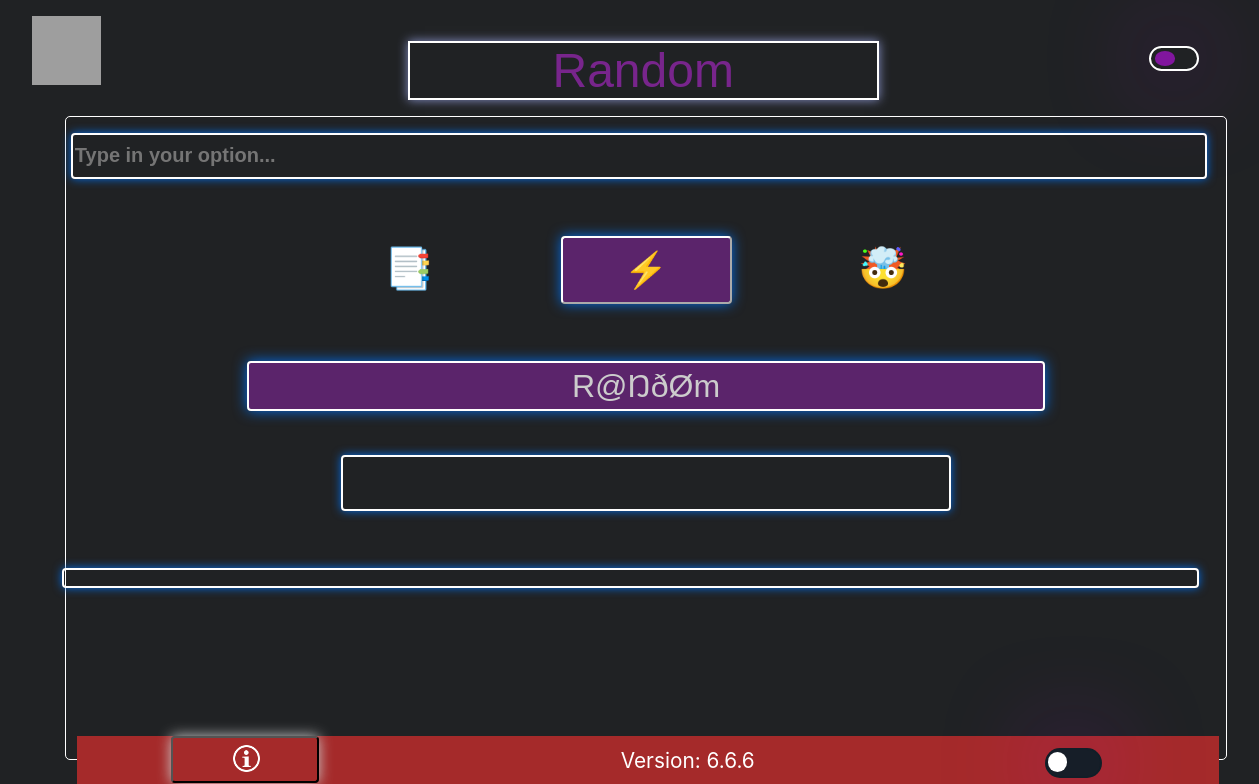
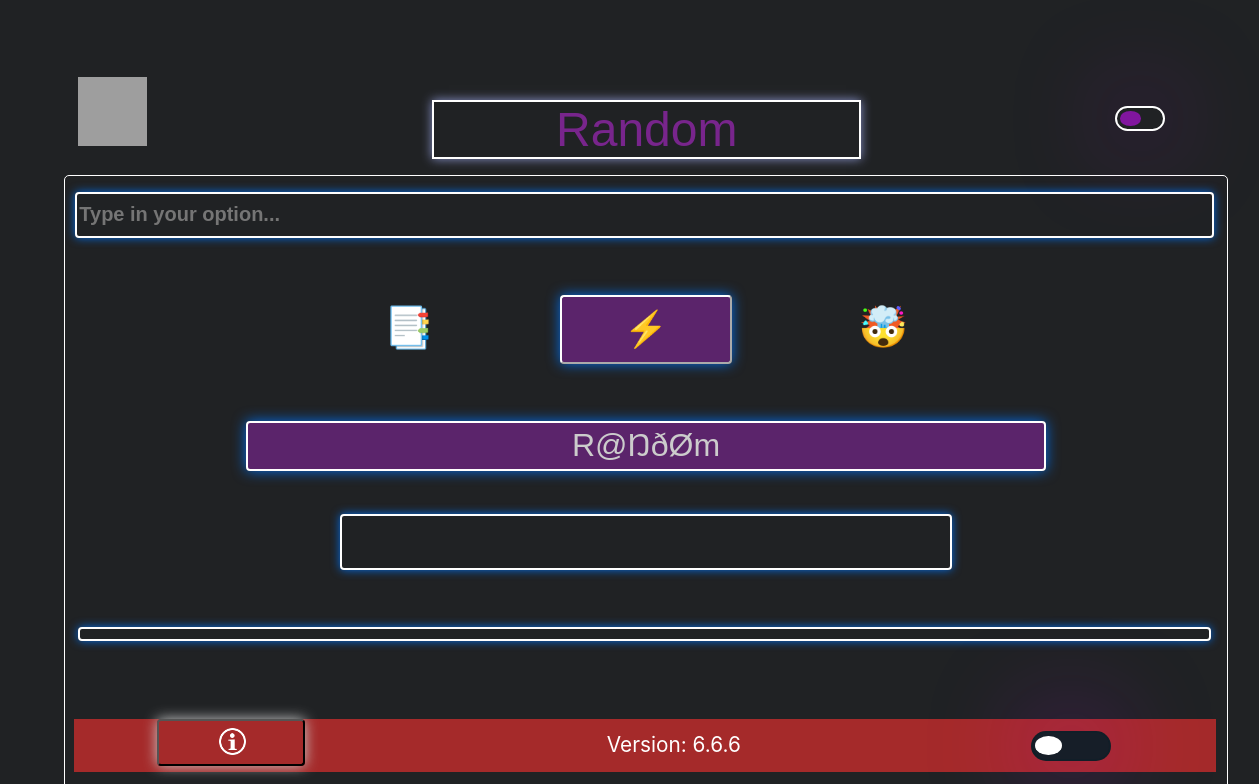
Before and after one commit to JARVIS-source/random-web, a React (Create React App) app: page / in a window 1536 px wide. Shown: the top 784 px of the page, without its empty margins (122-1381 px from the left). Built offline with nearby package versions, Linux system fonts and the light colour scheme; grey boxes are pictures that could not be loaded.

Commit message:
for now done

```diff
--- a/public/index.html
+++ b/public/index.html
@@ -58,7 +58,7 @@
         </div>
     </main>
     <div id="date" class="container textfield-right">
-        <small class="text-muted">{ Stand: 11.03.2021 }</small>
+        <small class="text-muted">{ Stand: 12.03.2021 }</small>
     </div>
     <script src="%PUBLIC_URL%/RaNdOm.js"></script>
 </body>
--- a/public/main.css
+++ b/public/main.css
@@ -92,17 +92,34 @@ body {
 .main-container {
   margin-top: 1rem;
 }
-@media(max-width: 328px){
+
+/* @media
+only screen and (-webkit-min-device-pixel-ratio : 1.5),
+only screen and (min-device-pixel-ratio : 1.5) and (orientation:landscape){
   .nav.container {
       width: 80%;
       margin-left: 17%;
   }
+   .container {
+        width: 100%;
+        margin-left: 0;
+        margin-right: 0;
     }
-
-@media(max-width: 576px){
+} */
+@media(max-width:576px){
   .nav.container {
-      width: 80%;
-      margin-left: 9%;
+    width: 90%;
+    margin-left: 7%;
+}
+  .container {
+      width: 574px;
+  }
+  #infpic {
+    position: relative;
+    margin-left: 2%;
+    margin-top: 1%;
+    width: 32px;
+    height: 32px;
   }
   .container {
     width: 100%;
@@ -134,7 +151,7 @@ body {
 font-size: 150%;
 }
 .footer {
-    margin-left: -0.5%;
+margin-left: -0.95%;
 width: 95%;
 margin-top: 1rem;
 }
@@ -226,29 +243,14 @@ body {
 min-width: 40px;
 }
 }
-@media(min-width: 576px){
+@media(min-width: 768px){
   .nav.container {
-    width: 45%;
-    margin-left: 23%;
+    margin-top: 5%;
+    width: 85%;
+    margin-left: 18%;
 }
   .container {
-      width: 520px;
-  }
-  #infpic {
-    position: relative;
-    margin-left: 2%;
-    margin-top: 1%;
-    width: 32px;
-    height: 32px;
-  }
-}
-@media(min-width: 768px){
-  .nav.container {
-    width: 45%;
-    margin-left: 30%;
-}
-  .container {
-    width: 760px;
+    width: 100%;
 }
   #infpic {
     position: relative;
@@ -259,7 +261,7 @@ body {
   }
   .footer {
     width: 96%;
-    max-width: 1142px;
+   margin-left: 0.5%;
     margin-top: 1rem;
   }
   .display {
@@ -268,23 +270,15 @@ body {
   height: 100%;
   font-size: 300%;
   }
-  #input_box {
-      width: 99%;
-      margin-top: 1rem;
-  }
   .outtodo{
     margin-top: 5%;
-    padding: 8px;
+    padding: 7px;
+    margin-left: -0.25%;
   }
   #input_box {
-    margin-left: -1.21%;
+    margin-left: -0.25%;
     width: 95%;
     margin-top: 1rem;
-  }
-  .outtodo{
-    margin-top: 5%;
-    margin-left: -1.25%;
-    padding: 5px;
   }
 
 #infpic {
@@ -299,11 +293,6 @@ margin-top: 8%;
 width: 45%;
 height: 100%;
 font-size: 150%;
-}
-.footer {
-  margin-left: 0.05%;
-  width: 95%;
-  margin-top: 1rem;
 }
 #info{
   width: 13%;
@@ -389,31 +378,34 @@ font-size: 150%;
 }
 .switch {
 width: 85%;
-height: 33%;
+height: 30%;
 min-width: 40px;
 }
 }
 @media(min-width: 800px){
   .nav.container {
-    width: 80%;
-    margin-left: 27%;
+    width: 70%;
+    margin-left: 2%;
 }
   .container {
-      width: 960px;
+      width: 790px;
   }
 }
 @media(min-width: 970px){
   .nav.container {
     width: 90%;
-    margin-left: 6%;
+    max-width: 900px;
+    margin-left: 7%;
 }
   .container {
-      width: 1140px;
+      width: 90%;
+      max-width: 1142px;
   }
   .footer {
-    width: 96%;
-    max-width: 1142px;
+    width: 88%;
+    max-width: 96%;
     margin-top: 1rem;
+    margin: 1%;
   }
   .display {
   margin-top: 2%;
@@ -460,7 +452,7 @@ min-width: 40px;
     margin-right: 3%;
     margin-top: 2%;
     margin-left: 1%;
-    width: 5%;
+    width: 7%;
     height: 30px;
     top: -11px;
    }
@@ -526,18 +518,293 @@ min-width: 40px;
     min-width: 50px;
     }
 }
-@media(min-width: 1350px){
+@media(min-width: 1100px){
   .nav.container {
-    width: 80%;
-    margin-left: 10%;
+    width: 95%;
+    min-width: 1142px;
+    margin-left: 2%;
+}
+  .container{
+    width: 100%;
+    max-width: 1142px;
   }
 .switch {
   width: 100%;
   height: 30%;
   min-width: 50px;
   }
+  .footer {
+    width: 1142px;
+    margin-top: 1rem;
+    margin: -0.03%;
+  }
+  .outtodo{
+    margin-top: 5%;
+    margin-left: 0.25%;
+    padding: 5px;
+  }
+}
+@media(min-width: 1200px){
+  .nav.container {
+    width: 95%;
+    min-width: 1142px;
+    margin-left: 5%;
+}
+  .container{
+    width: 100%;
+    max-width: 1142px;
+  }
+.switch {
+  width: 100%;
+  height: 30%;
+  min-width: 50px;
+  }
+  .footer {
+    width: 1142px;
+    margin-top: 1rem;
+    margin: -0.03%;
+  }
+  .outtodo{
+    margin-top: 5%;
+    margin-left: 0.25%;
+    padding: 5px;
+  }
+}
+@media(min-width: 1300px){
+  .nav.container {
+    width: 95%;
+    min-width: 1142px;
+    margin-left: 9%;
+}
+  .container{
+    width: 100%;
+    max-width: 1142px;
+  }
+.switch {
+  width: 100%;
+  height: 30%;
+  min-width: 50px;
+  }
+  .footer {
+    width: 1142px;
+    margin-top: 1rem;
+    margin: -0.03%;
+  }
+  .outtodo{
+    margin-top: 5%;
+    margin-left: 0.25%;
+    padding: 5px;
+  }
 }
 
+@media(min-width: 1400px){
+  .nav.container {
+    width: 95%;
+    min-width: 1142px;
+    margin-left: 12%;
+}
+  .container{
+    width: 100%;
+    max-width: 1142px;
+  }
+.switch {
+  width: 100%;
+  height: 30%;
+  min-width: 50px;
+  }
+  .footer {
+    width: 1142px;
+    margin-top: 1rem;
+    margin: -0.05%;
+  }
+  .outtodo{
+    margin-top: 5%;
+    margin-left: 0.25%;
+    padding: 5px;
+  }
+}
+@media(min-width: 1500px){
+  .nav.container {
+    width: 95%;
+    min-width: 1142px;
+    margin-left: 13%;
+}
+  .container{
+    width: 100%;
+    max-width: 1142px;
+  }
+.switch {
+  width: 100%;
+  height: 30%;
+  min-width: 50px;
+  }
+  .footer {
+    width: 1142px;
+    margin-top: 1rem;
+    margin: -0.05%;
+  }
+  .outtodo{
+    margin-top: 5%;
+    margin-left: 0.25%;
+    padding: 5px;
+  }
+}
+@media(min-width: 1600px){
+  .nav.container {
+    width: 95%;
+    min-width: 1142px;
+    margin-left: 15%;
+}
+  .container{
+    width: 100%;
+    max-width: 1142px;
+  }
+.switch {
+  width: 100%;
+  height: 30%;
+  min-width: 50px;
+  }
+  .footer {
+    width: 1142px;
+    margin-top: 1rem;
+    margin: -0.03%;
+  }
+  .outtodo{
+    margin-top: 5%;
+    margin-left: 0.25%;
+    padding: 5px;
+  }
+}
+@media(min-width: 1700px){
+  .nav.container {
+    width: 95%;
+    min-width: 1142px;
+    margin-left: 19%;
+}
+  .container{
+    width: 100%;
+    max-width: 1142px;
+  }
+.switch {
+  width: 100%;
+  height: 30%;
+  min-width: 50px;
+  }
+  .footer {
+    width: 1142px;
+    margin-top: 1rem;
+    margin: -0.05%;
+  }
+  .outtodo{
+    margin-top: 5%;
+    margin-left: 0.25%;
+    padding: 5px;
+  }
+}
+@media(min-width: 1800px){
+  .nav.container {
+    width: 95%;
+    min-width: 1142px;
+    margin-left: 19%;
+}
+  .container{
+    width: 100%;
+    max-width: 1142px;
+  }
+.switch {
+  width: 100%;
+  height: 30%;
+  min-width: 50px;
+  }
+  .footer {
+    width: 1142px;
+    margin-top: 1rem;
+    margin: -0.05%;
+  }
+  .outtodo{
+    margin-top: 5%;
+    margin-left: 0.25%;
+    padding: 5px;
+  }
+}
+@media(min-width: 1900px){
+  .nav.container {
+    width: 95%;
+    min-width: 1142px;
+    margin-left: 21%;
+}
+  .container{
+    width: 100%;
+    max-width: 1142px;
+  }
+.switch {
+  width: 100%;
+  height: 30%;
+  min-width: 50px;
+  }
+  .footer {
+    width: 1142px;
+    margin-top: 1rem;
+    margin: -0.05%;
+  }
+  .outtodo{
+    margin-top: 5%;
+    margin-left: 0.25%;
+    padding: 5px;
+  }
+}
+@media(min-width: 2000px){
+  .nav.container {
+    width: 95%;
+    min-width: 1142px;
+    margin-left: 23%;
+}
+  .container{
+    width: 100%;
+    max-width: 1142px;
+  }
+.switch {
+  width: 100%;
+  height: 30%;
+  min-width: 50px;
+  }
+  .footer {
+    width: 1142px;
+    margin-top: 1rem;
+    margin: -0.05%;
+  }
+  .outtodo{
+    margin-top: 5%;
+    margin-left: 0.25%;
+    padding: 5px;
+  }
+}
+@media(min-width: 2000px){
+  .nav.container {
+    width: 95%;
+    min-width: 1142px;
+    margin-left: 28%;
+}
+  .container{
+    width: 100%;
+    max-width: 1142px;
+  }
+.switch {
+  width: 100%;
+  height: 30%;
+  min-width: 50px;
+  }
+  .footer {
+    width: 1142px;
+    margin-top: 1rem;
+    margin: -0.05%;
+  }
+  .outtodo{
+    margin-top: 5%;
+    margin-left: 0.25%;
+    padding: 5px;
+  }
+}
 .textfield {
   margin-right: 5px;
   margin-left: 5px;
```
Lines whose indentation alone changed are shown as unchanged.
